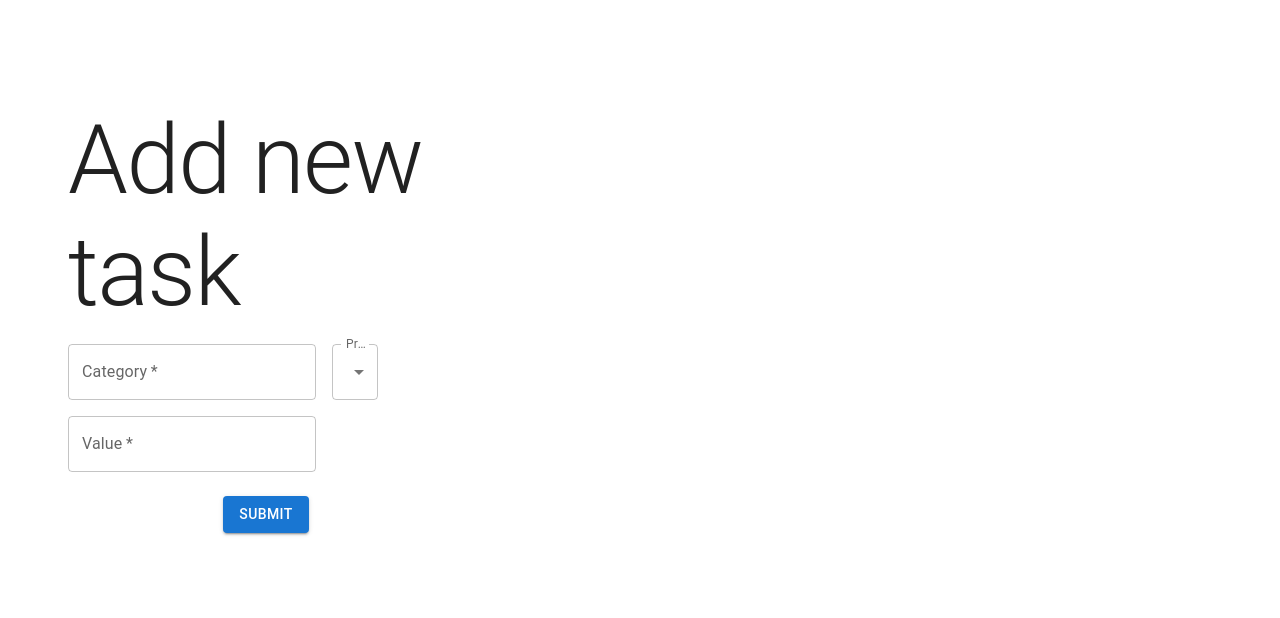
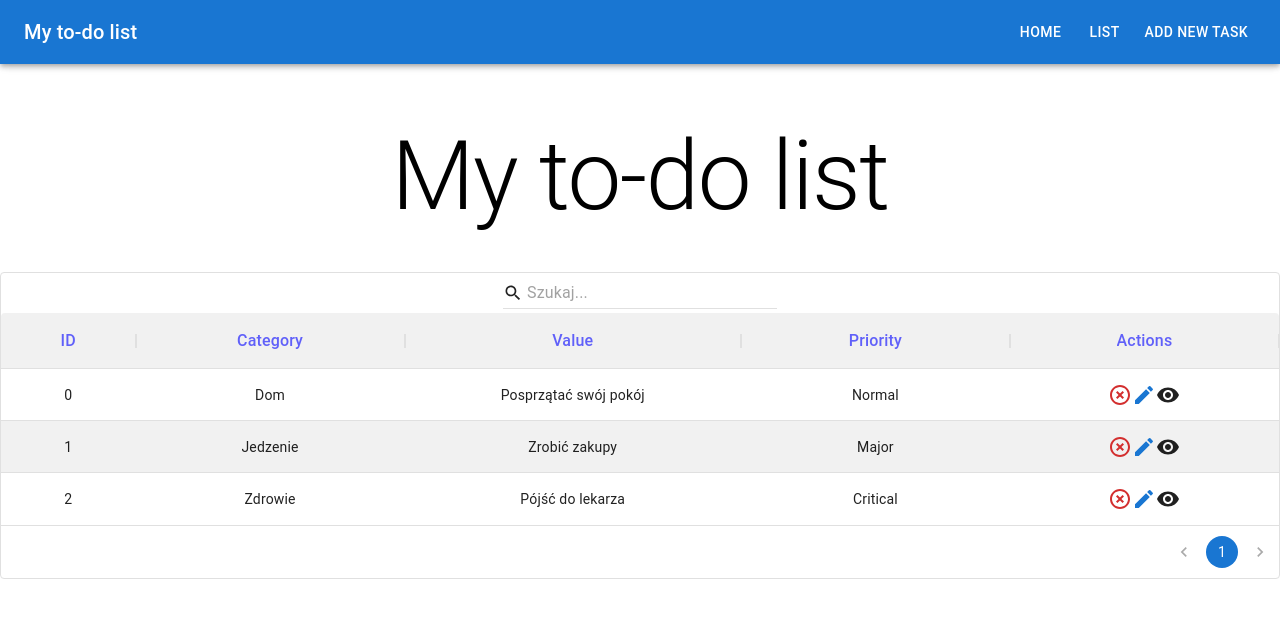
Before and after one commit to NacomiTagiera/To-do-list, a React (Create React App) app in the folder to-do-list/: page /list in a window 1280 px wide. Shown: the top 618 px of the page. Built offline with nearby package versions, Linux system fonts and the light colour scheme.

Commit message:
Added working routing

```diff
--- a/to-do-list/src/App.tsx
+++ b/to-do-list/src/App.tsx
@@ -1,13 +1,23 @@
-import { Suspense } from "react";
-import { BrowserRouter, Routes, Route } from "react-router-dom";
+import DrawerAppBar from "./components/TopBar";
+import { ToDoList } from "./list/ToDoList";
+import { AddTaskPanel } from "./pages/AddTaskPanel";
+import PageNotFound from "./pages/PageNotFound";
+import { HomePage } from "./pages/HomePage";
 
-import { AddTaskForm } from "./form/AddTaskForm";
-import TopBar from "./components/TopBar";
-import ToDoList from "./list/ToDoList";
-import PageNotFound from "./pageNotFound/PageNotFound";
+import { Routes, Route } from "react-router-dom";
 
 function App() {
-  return <AddTaskForm />;
+  return (
+    <>
+      <DrawerAppBar />
+      <Routes>
+        <Route path="/" element={<HomePage />} />
+        <Route path="/list" element={<ToDoList />} />
+        <Route path="/add" element={<AddTaskPanel />} />
+        <Route path="*" element={<PageNotFound />} />
+      </Routes>
+    </>
+  );
 }
 
 export default App;
--- a/to-do-list/src/components/TopBar.tsx
+++ b/to-do-list/src/components/TopBar.tsx
@@ -15,8 +15,6 @@ import {
 } from "@mui/material";
 import MenuIcon from "@mui/icons-material/Menu";
 
-import { useNavigate } from "react-router-dom";
-
 interface Props {
   window?: () => Window;
 }
@@ -24,8 +22,7 @@ interface Props {
 const drawerWidth = 240;
 const navItems = ["Home", "List", "Add new task"];
 
-export default function TopBar(props: Props) {
-  const navigate = useNavigate();
+export default function DrawerAppBar(props: Props) {
   const { window } = props;
   const [mobileOpen, setMobileOpen] = React.useState(false);
 
@@ -41,13 +38,7 @@ export default function TopBar(props: Props) {
       <Divider />
       <List>
         {navItems.map((item) => (
-          <ListItem
-            key={item}
-            disablePadding
-            onClick={() => {
-              navigate("/add");
-            }}
-          >
+          <ListItem key={item} disablePadding>
             <ListItemButton sx={{ textAlign: "center" }}>
               <ListItemText primary={item} />
             </ListItemButton>
@@ -57,7 +48,8 @@ export default function TopBar(props: Props) {
     </Box>
   );
 
-  const container = window !== undefined ? () => window().document.body : undefined;
+  const container =
+    window !== undefined ? () => window().document.body : undefined;
 
   return (
     <Box sx={{ display: "flex", mb: 15 }}>
@@ -72,34 +64,19 @@ export default function TopBar(props: Props) {
           >
             <MenuIcon />
           </IconButton>
-          <Typography variant="h6" component="div" sx={{ flexGrow: 1, display: { xs: "none", sm: "block" } }}>
+          <Typography
+            variant="h6"
+            component="div"
+            sx={{ flexGrow: 1, display: { xs: "none", sm: "block" } }}
+          >
             My to-do list
           </Typography>
           <Box sx={{ display: { xs: "none", sm: "block" } }}>
-            <Button
-              sx={{ color: "#fff" }}
-              onClick={() => {
-                navigate("/");
-              }}
-            >
-              Home
-            </Button>
-            <Button
-              sx={{ color: "#fff" }}
-              onClick={() => {
-                navigate("/list");
-              }}
-            >
-              List
-            </Button>
-            <Button
-              sx={{ color: "#fff" }}
-              onClick={() => {
-                navigate("/task");
-              }}
-            >
-              Add new task
-            </Button>
+            {navItems.map((item) => (
+              <Button key={item} sx={{ color: "#fff" }}>
+                {item}
+              </Button>
+            ))}
           </Box>
         </Toolbar>
       </AppBar>
--- a/to-do-list/src/form/FormikForm.tsx
+++ b/to-do-list/src/form/FormikForm.tsx
@@ -16,11 +16,12 @@ import {
   Typography,
 } from "@mui/material";
 
-import { Form } from "formik";
+import { Form, useFormikContext } from "formik";
 import FormikField from "../components/FormikField";
 
 export const FormikForm = () => {
-  const [priority, setPriority] = useState<string>("normal");
+  const [priority, setPriority] = useState<string>("Normal");
+  const { resetForm } = useFormikContext();
   const theme = createTheme();
 
   const handleChange = (event: SelectChangeEvent) => {
@@ -44,14 +45,22 @@ export const FormikForm = () => {
             Add new task
           </Typography>
           <Form noValidate>
-            <Grid container rowSpacing={2} columnSpacing={0}>
+            <Grid container spacing={2}>
               <Grid item xs={10} sm={8}>
-                <FormikField fieldName="Category" label="Category" placeholder="e.g. School, Cleaning, Health" />
+                <FormikField
+                  fieldName="category"
+                  label="category"
+                  placeholder="e.g. School, Cleaning, Health"
+                />
               </Grid>
-              <Grid item>
-                <FormControl fullWidth>
+              <Grid item xs={2} sm={4}>
+                <FormControl>
                   <InputLabel>Priority</InputLabel>
-                  <Select defaultValue="Normal" value={priority} label="Priority" onChange={handleChange}>
+                  <Select
+                    value={priority}
+                    label="Priority"
+                    onChange={handleChange}
+                  >
                     <MenuItem value="Critical">Critical</MenuItem>
                     <MenuItem value="Major">Major</MenuItem>
                     <MenuItem value="Normal">Normal</MenuItem>
@@ -61,14 +70,18 @@ export const FormikForm = () => {
                 </FormControl>
               </Grid>
               <Grid item xs={12}>
-                <FormikField fieldName="Value" label="Value" placeholder="Task content" />
+                <FormikField
+                  fieldName="value"
+                  label="value"
+                  placeholder="Task content"
+                />
               </Grid>
             </Grid>
             <Button
               type="submit"
               fullWidth
               variant="contained"
-              sx={{ mt: 3, mb: 2, width: "max-content", display: "block", mx: "auto" }}
+              sx={{ mt: 3, mb: 2 }}
             >
               Submit
             </Button>
--- a/to-do-list/src/index.tsx
+++ b/to-do-list/src/index.tsx
@@ -3,16 +3,21 @@ import ReactDOM from "react-dom/client";
 import "./index.css";
 import App from "./App";
 import reportWebVitals from "./reportWebVitals";
+import { BrowserRouter } from "react-router-dom";
 
 import { Provider } from "react-redux";
 import { store } from "./app/store";
 
-const root = ReactDOM.createRoot(document.getElementById("root") as HTMLElement);
+const root = ReactDOM.createRoot(
+  document.getElementById("root") as HTMLElement
+);
 root.render(
   <React.StrictMode>
-    <Provider store={store}>
-      <App />
-    </Provider>
+    <BrowserRouter>
+      <Provider store={store}>
+        <App />
+      </Provider>
+    </BrowserRouter>
   </React.StrictMode>
 );
 
--- a/to-do-list/src/list/ToDoDetails.tsx
+++ b/to-do-list/src/list/ToDoDetails.tsx
@@ -13,15 +13,24 @@ export const ToDoDetails = ({ todo, onClose }: Props) => {
       <Paper variant="elevation" sx={{ py: 5, px: 3 }}>
         {todo ? (
           <>
-            <Typography variant="h3" component="h3" sx={{ textAlign: "center", pb: 1 }}>
+            <Typography
+              variant="h3"
+              component="h3"
+              sx={{ textAlign: "center", pb: 1 }}
+            >
               Details
             </Typography>
             <Typography>Category: {todo.category}</Typography>
             <Typography>Value: {todo.value}</Typography>
             <Typography>Priority: {todo.priority}</Typography>
-            <Typography>Created: {new Date(todo.createdAt).toLocaleString()}</Typography>
-            <Typography>Status: {todo.isDone ? "Done" : "In progress"}</Typography>
-            <Button sx={{ display: "block", mx: "auto", mt: 1 }} onClick={onClose}>
+            <Typography>
+              Created: {new Date(todo.createdAt).toLocaleDateString()}
+            </Typography>
+            <Typography>Status: {todo.isDone}</Typography>
+            <Button
+              sx={{ display: "block", mx: "auto", mt: 1 }}
+              onClick={onClose}
+            >
               Close
             </Button>
           </>
--- a/to-do-list/src/list/todosSlice.ts
+++ b/to-do-list/src/list/todosSlice.ts
@@ -1,4 +1,8 @@
-import { bindActionCreators, createSlice, PayloadAction } from "@reduxjs/toolkit";
+import {
+  bindActionCreators,
+  createSlice,
+  PayloadAction,
+} from "@reduxjs/toolkit";
 
 import { useAppSelector, useAppDispatch } from "../app/hooks";
 import { Todo } from "./types/Todo";
@@ -11,7 +15,7 @@ const initialState: Todos = {
       category: "Dom",
       value: "Posprzątać swój pokój",
       priority: "Normal",
-      createdAt: "2022-08-29T11:37:34+00:00",
+      createdAt: "25/8/2022",
       isDone: false,
     },
     {
@@ -19,7 +23,7 @@ const initialState: Todos = {
       category: "Jedzenie",
       value: "Zrobić zakupy",
       priority: "Major",
-      createdAt: "2022-08-30T09:25:43+00:00",
+      createdAt: "26/8/2022",
       isDone: false,
     },
     {
@@ -27,7 +31,7 @@ const initialState: Todos = {
       category: "Zdrowie",
       value: "Pójść do lekarza",
       priority: "Critical",
-      createdAt: "2022-08-31T20:01:11+00:00",
+      createdAt: "27/8/2022",
       isDone: false,
     },
   ],
@@ -55,7 +59,8 @@ export const todosSlice = createSlice({
   },
 });
 
-export const useGetTodos = (): Todo[] => useAppSelector((state) => state.todos.todos);
+export const useGetTodos = (): Todo[] =>
+  useAppSelector((state) => state.todos.todos);
 export const useGetTodo = (todoId: number): Todo | undefined => {
   return useGetTodos().find((todo) => todo.id === todoId);
 };
--- a/to-do-list/src/form/AddTaskForm.tsx
+++ b/to-do-list/src/pages/AddTaskPanel.tsx
@@ -4,18 +4,18 @@ import { Alert, Box, Collapse } from "@mui/material";
 import { Formik, FormikHelpers } from "formik";
 import * as Yup from "yup";
 
+import { FormikForm } from "../form/FormikForm";
 import { Todo } from "../list/types/Todo";
-import { FormikForm } from "./FormikForm";
-import { TodoFormikValues } from "./types/TodoFormikValues";
+import { TodoFormikValues } from "../form/types/TodoFormikValues";
 import { useDispatchTodos, useGetTodos } from "../list/todosSlice";
 
-export const AddTaskForm = () => {
-  const [displayAlertInfo, setDisplayAlertInfo] = useState<boolean>(false);
-  const [displayTodoAddedInfo, setDisplayTodoAddedInfo] = useState<boolean>(false);
+export const AddTaskPanel = () => {
+  const [displayTodoAddedInfo, setDisplayTodoAddedInfo] =
+    useState<boolean>(false);
 
   const initialValues: TodoFormikValues = {
     category: "",
-    priority: "",
+    priority: "Normal",
     value: "",
   };
 
@@ -26,7 +26,12 @@ export const AddTaskForm = () => {
     return todos ? Math.max(...todos.map((todo) => todo.id)) + 1 : 0;
   };
 
-  const createTodo = (category: string, priority: string, value: string, prevTodos: Todo[]): Todo => {
+  const createTodo = (
+    category: string,
+    priority: string,
+    value: string,
+    prevTodos: Todo[]
+  ): Todo => {
     const newId: number = getFreeId(prevTodos);
     const creationDate: string = new Date().toISOString();
     return {
@@ -39,11 +44,13 @@ export const AddTaskForm = () => {
     };
   };
 
-  const onSubmit = (values: TodoFormikValues, actions: FormikHelpers<TodoFormikValues>) => {
+  const onSubmit = (
+    values: TodoFormikValues,
+    actions: FormikHelpers<TodoFormikValues>
+  ) => {
     actions.resetForm();
     addTodo(createTodo(values.category, values.priority, values.value, todos));
     setDisplayTodoAddedInfo(true);
-    setDisplayAlertInfo(false);
   };
 
   const validationSchema = Yup.object({
@@ -55,7 +62,7 @@ export const AddTaskForm = () => {
       .min(3)
       .max(30),
     value: Yup.string()
-      .label("Content")
+      .label("Task")
       .required()
       .trim("This field cannot include leading and trailing spaces")
       .strict(true)
@@ -66,12 +73,13 @@ export const AddTaskForm = () => {
 
   return (
     <Box sx={{ m: 2, p: 3, width: 500 }}>
-      <Formik initialValues={initialValues} onSubmit={onSubmit} validationSchema={validationSchema}>
+      <Formik
+        initialValues={initialValues}
+        onSubmit={onSubmit}
+        validationSchema={validationSchema}
+      >
         <FormikForm />
       </Formik>
-      <Collapse in={displayAlertInfo}>
-        <Alert severity="error">Correct input fields and try again</Alert>
-      </Collapse>
       <Collapse in={displayTodoAddedInfo}>
         <Alert severity="success">Todo was successfully added!</Alert>
       </Collapse>
--- /dev/null
+++ b/to-do-list/src/pages/HomePage.tsx
@@ -0,0 +1,19 @@
+import { useNavigate } from "react-router-dom";
+
+import { Box, Button, Stack, Typography } from "@mui/material";
+
+export const HomePage = () => {
+  const navigate = useNavigate();
+
+  return (
+    <Box>
+      <Typography variant="h1" component="h1">
+        My to-dos
+      </Typography>
+      <Stack flexDirection="row" spacing={2}>
+        <Button onClick={() => navigate("/list")}>To-do list</Button>
+        <Button onClick={() => navigate("/add")}>Add new task</Button>
+      </Stack>
+    </Box>
+  );
+};
--- /dev/null
+++ b/to-do-list/src/pages/PageNotFound.tsx
@@ -0,0 +1,18 @@
+import { Box, Typography } from "@mui/material";
+
+export default function PageNotFound() {
+  return (
+    <Box
+      sx={{
+        height: "100vh",
+        display: "flex",
+        justifyContent: "center",
+        alignItems: "center",
+      }}
+    >
+      <Typography variant="h1" component="h1">
+        Page not found
+      </Typography>
+    </Box>
+  );
+}
```
Also changed, not shown: to-do-list/src/list/ToDoList.tsx (+11 -6 lines), to-do-list/src/pageNotFound/PageNotFound.tsx (deleted, +0 -7 lines).
